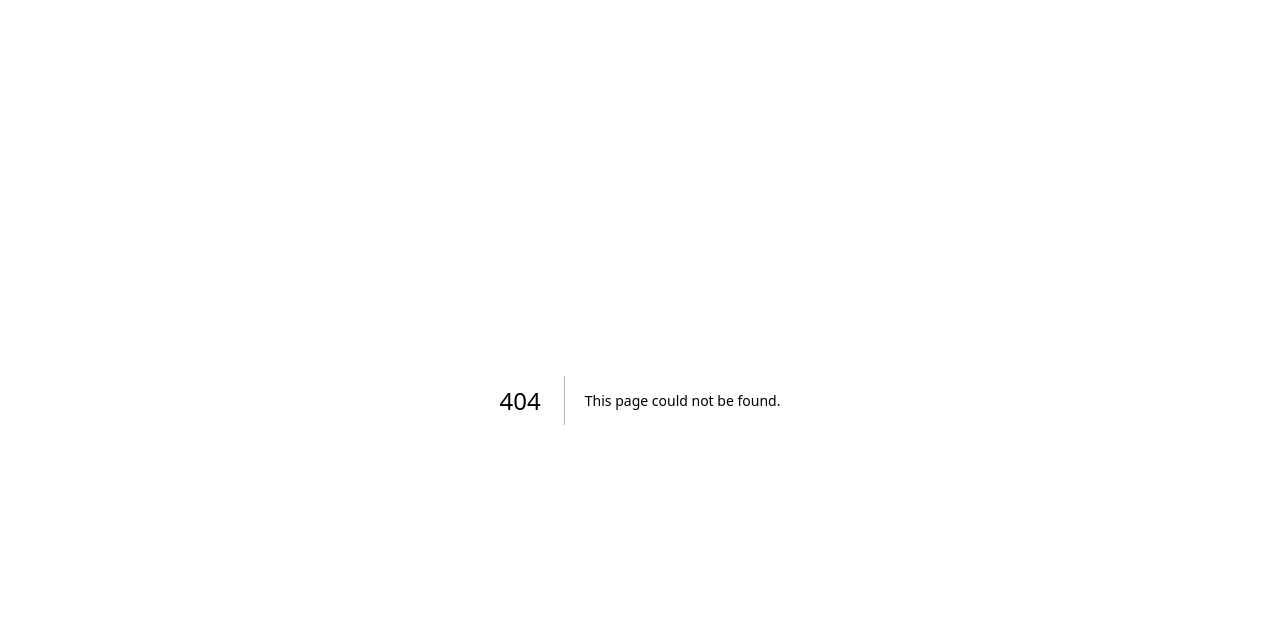
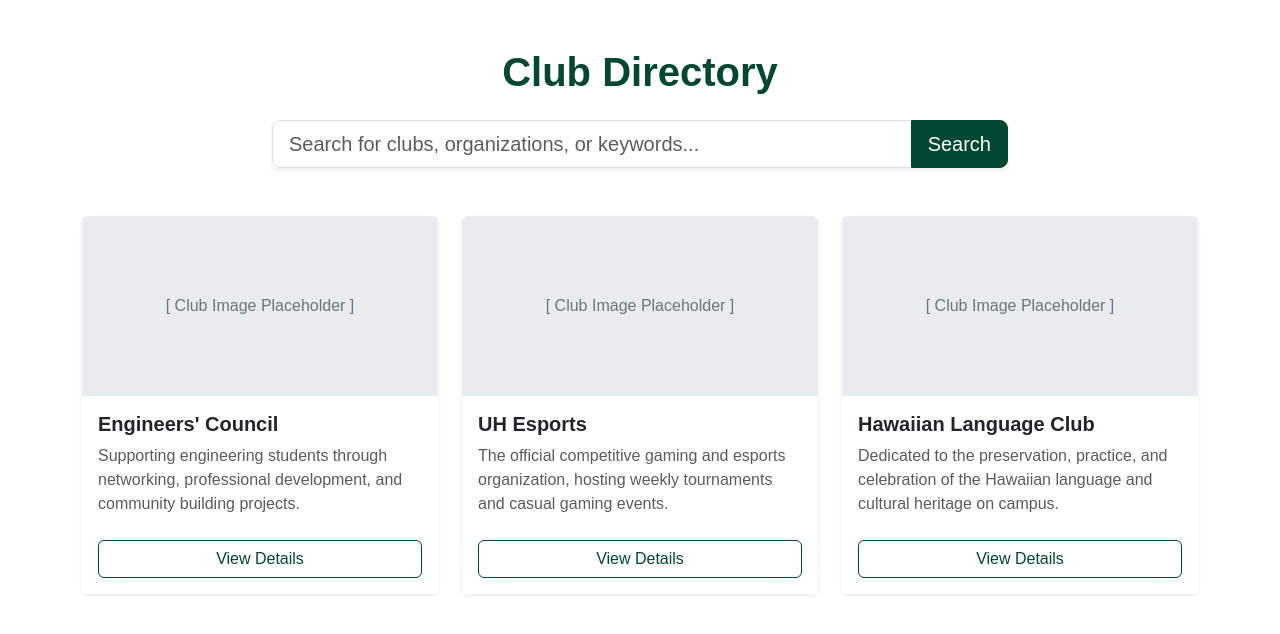
Before and after one commit to E-Penullar/club-hub-EPFork, a Next.js app: page /directory in a window 1280 px wide. Before the commit this address had no page. Shown: the top 634 px of the page. Built offline with nearby package versions, Linux system fonts and the light colour scheme.

Commit message:
Implement directory page mockup with search and club cards

```diff
--- /dev/null
+++ b/src/app/directory/page.tsx
@@ -0,0 +1,90 @@
+"use client";
+import { Container, Row, Col, Card, Form, InputGroup, Button } from 'react-bootstrap';
+
+export default function DirectoryPage() {
+  return (
+    <Container className="py-5">
+      <h1 className="mb-4 text-center fw-bold" style={{ color: '#024731' }}>Club Directory</h1>
+
+      {/* 搜索与筛选栏 */}
+      <Row className="mb-5 justify-content-center">
+        <Col md={8}>
+          <InputGroup size="lg" className="shadow-sm">
+            <Form.Control
+              placeholder="Search for clubs, organizations, or keywords..."
+              aria-label="Search"
+            />
+            <Button variant="success" style={{ backgroundColor: '#024731', borderColor: '#024731' }}>
+              Search
+            </Button>
+          </InputGroup>
+        </Col>
+      </Row>
+
+      {/* 社团卡片网格列表 */}
+      <Row xs={1} md={2} lg={3} className="g-4">
+
+        {/* 模拟卡片 1 */}
+        <Col>
+          <Card className="h-100 shadow-sm border-0">
+            <div style={{ height: '180px', backgroundColor: '#e9ecef' }} className="d-flex justify-content-center align-items-center rounded-top">
+              <span className="text-secondary">[ Club Image Placeholder ]</span>
+            </div>
+            <Card.Body>
+              <Card.Title className="fw-bold">Engineers' Council</Card.Title>
+              <Card.Text className="text-muted">
+                Supporting engineering students through networking, professional development, and community building projects.
+              </Card.Text>
+            </Card.Body>
+            <Card.Footer className="bg-white border-top-0 pb-3">
+              <Button variant="outline-success" className="w-100" style={{ color: '#024731', borderColor: '#024731' }}>
+                View Details
+              </Button>
+            </Card.Footer>
+          </Card>
+        </Col>
+
+        {/* 模拟卡片 2 */}
+        <Col>
+          <Card className="h-100 shadow-sm border-0">
+            <div style={{ height: '180px', backgroundColor: '#e9ecef' }} className="d-flex justify-content-center align-items-center rounded-top">
+              <span className="text-secondary">[ Club Image Placeholder ]</span>
+            </div>
+            <Card.Body>
+              <Card.Title className="fw-bold">UH Esports</Card.Title>
+              <Card.Text className="text-muted">
+                The official competitive gaming and esports organization, hosting weekly tournaments and casual gaming events.
+              </Card.Text>
+            </Card.Body>
+            <Card.Footer className="bg-white border-top-0 pb-3">
+              <Button variant="outline-success" className="w-100" style={{ color: '#024731', borderColor: '#024731' }}>
+                View Details
+              </Button>
+            </Card.Footer>
+          </Card>
+        </Col>
+
+        {/* 模拟卡片 3 */}
+        <Col>
+          <Card className="h-100 shadow-sm border-0">
+            <div style={{ height: '180px', backgroundColor: '#e9ecef' }} className="d-flex justify-content-center align-items-center rounded-top">
+              <span className="text-secondary">[ Club Image Placeholder ]</span>
+            </div>
+            <Card.Body>
+              <Card.Title className="fw-bold">Hawaiian Language Club</Card.Title>
+              <Card.Text className="text-muted">
+                Dedicated to the preservation, practice, and celebration of the Hawaiian language and cultural heritage on campus.
+              </Card.Text>
+            </Card.Body>
+            <Card.Footer className="bg-white border-top-0 pb-3">
+              <Button variant="outline-success" className="w-100" style={{ color: '#024731', borderColor: '#024731' }}>
+                View Details
+              </Button>
+            </Card.Footer>
+          </Card>
+        </Col>
+
+      </Row>
+    </Container>
+  );
+}
```
